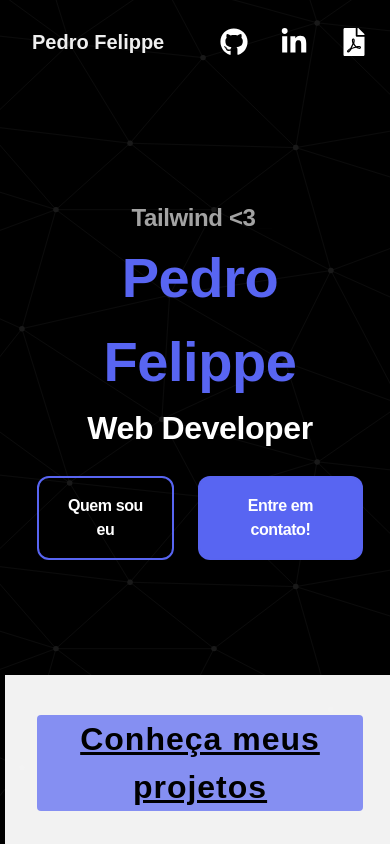
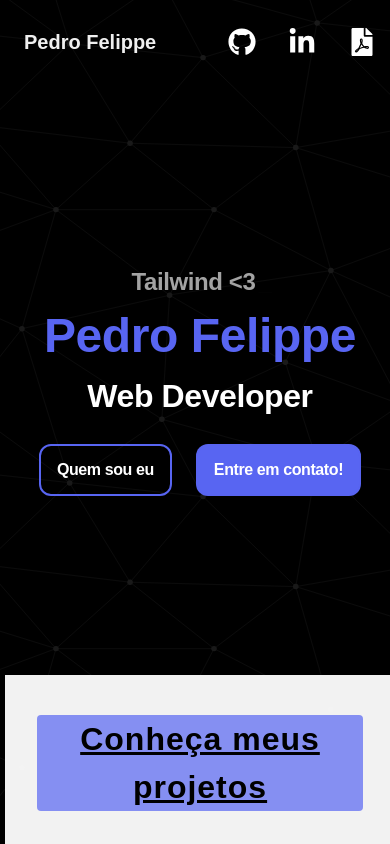
Before and after one commit to pefelippe/Portfolio, a Next.js app: page / in a window 390 px wide. Built offline with nearby package versions, Linux system fonts and the light colour scheme.

Commit message:
fix: links e css respnsivo

```diff
--- a/pages/AboutPage.tsx
+++ b/pages/AboutPage.tsx
@@ -6,9 +6,7 @@ import Skills from "./../src/content/Skills";
 export default function Home() {
   return (
     <div className=" min-h-[80vh] relative flex flex-col mx-auto justify-center items-center  max-lg:px-8 max-w-screen-2xl w-screen">
-      <div className="snap-center">
-        <About />
-      </div>
+      <About />
       {/* <Skills /> */}
     </div>
   );
--- a/src/components/Header.tsx
+++ b/src/components/Header.tsx
@@ -15,7 +15,7 @@ function Header({}: Props) {
       animate={{ opacity: 1 }}
       transition={{ duration: 2 }}
       className=" h-[10vh] top-0 left-0 right-0 flex z-40  gap-4 mx-auto  text-[20px] text-[#EFEFEF] font-semibold
-      transition-all justify-between w-full  items-center max-w-screen-2xl max-lg:px-8"
+      transition-all justify-between w-full  items-center max-w-screen-2xl max-lg:px-6 py-8"
     >
       <Link href="/">
         <p>Pedro Felippe</p>
--- a/src/content/Hero.tsx
+++ b/src/content/Hero.tsx
@@ -12,7 +12,7 @@ export default function Hero() {
       initial={{ y: 25, opacity: 0 }}
       animate={{ y: 0, opacity: 1 }}
       transition={{ duration: 2.5 }}
-      className="min-h-[70vh] flex flex-col justify-center w-full text-center  mx-auto items-center "
+      className="min-h-[70vh] flex flex-col justify-center w-full text-center  mx-auto items-center h-fit py-10"
     >
       <div className=" font-bold tracking-tight text-white  ">
         <motion.p
@@ -38,7 +38,7 @@ export default function Hero() {
         </motion.p>
         <motion.h1
           className="w-full text-[#5865f2] sm:text-6xl
-          text-[3.5rem] sm:text-[5rem] md:text-[6rem] xl:text-[7rem]"
+          text-[3rem] sm:text-[5rem] md:text-[6rem] xl:text-[7rem]"
         >
           Pedro Felippe
         </motion.h1>
@@ -63,7 +63,7 @@ export default function Hero() {
               scale: 1.1,
               transition: { duration: 0.1 },
             }}
-            className="cursor-pointer px-6 text-center text-md md:text-xl  font-semibold rounded-xl p-4 transition-all
+            className="cursor-pointer px-4 md:px-6  text-center text-md md:text-xl  font-semibold rounded-xl  p-3 md:p-4 transition-all
             border-2 border-[#5865f2]  hover:underline"
           >
             <Link href="/AboutPage" target="">
@@ -76,10 +76,10 @@ export default function Hero() {
               scale: 1.1,
               transition: { duration: 0.1 },
             }}
-            className="px-6 text-center text-md md:text-xl  font-semibold rounded-xl p-4 transition-all
+            className=" px-4 md:px-6 text-center text-md md:text-xl  font-semibold rounded-xl p-3 md:p-4 transition-all
             border-2 border-[#5865f2]/80 bg-[#5865f2]  hover:underline hover:bg-[#5865f2] hover:border-[#5865f2] "
           >
-            <Link href="/ContactPage" target="">
+            <Link href="/Contact" target="">
               <p>Entre em contato!</p>
             </Link>
           </motion.div>
```
